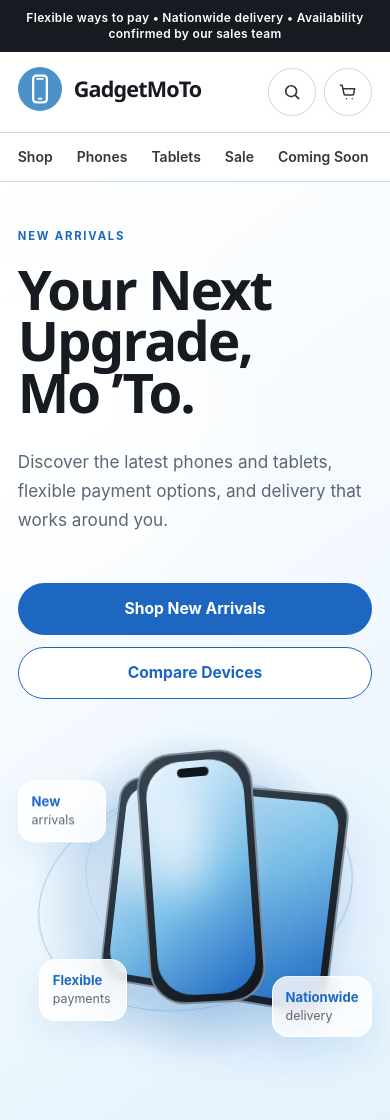
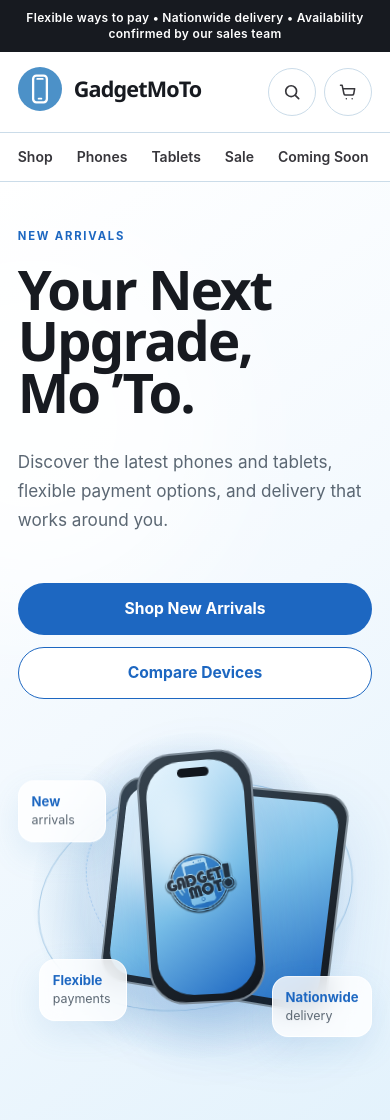
Before and after one commit to jasonsalazar619-creator/GadgetMoto-store, a Next.js app: page / in a window 390 px wide. Shown: the top 1120 px of the page. Built offline with nearby package versions, Linux system fonts and the light colour scheme.

Commit message:
feat: brand homepage hero phone

```diff
--- a/src/app/globals.css
+++ b/src/app/globals.css
@@ -393,6 +393,19 @@
   transform: translateX(-50%);
   width: 2rem;
   z-index: 2;
+}
+
+.hero-phone__logo {
+  filter: contrast(1.08) saturate(1.04);
+  height: auto;
+  left: 50%;
+  mix-blend-mode: multiply;
+  opacity: 0.92;
+  position: absolute;
+  top: 52%;
+  transform: translate(-50%, -50%);
+  width: 78%;
+  z-index: 1;
 }
 
 .hero-float-card {
--- a/src/components/storefront/hero-section.tsx
+++ b/src/components/storefront/hero-section.tsx
@@ -1,3 +1,4 @@
+import Image from "next/image";
 import { Container } from "@/components/ui/container";
 import { HeroMotion } from "./hero-motion";
 
@@ -19,7 +20,18 @@
       <div className="hero-motion-layer" data-hero-device-ambient={type}>
         <div className="hero-motion-layer" data-hero-device-pointer={type}>
           <div className={`hero-${type}`} data-hero-device-visual={type}>
-            <span />
+            <span>
+              {type === "phone" ? (
+                <Image
+                  alt=""
+                  className="hero-phone__logo"
+                  height={900}
+                  sizes="(max-width: 767px) 7rem, 10rem"
+                  src="/brand/gadgetmoto-admin-logo.jpg"
+                  width={901}
+                />
+              ) : null}
+            </span>
             {type === "phone" ? <i /> : null}
           </div>
         </div>
```
